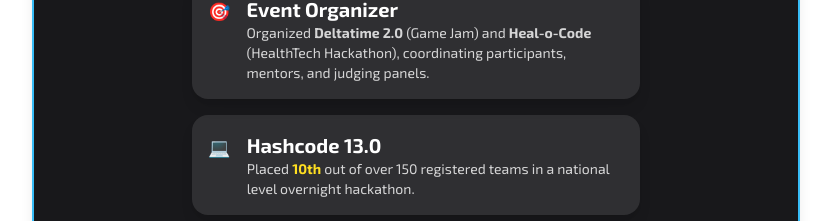
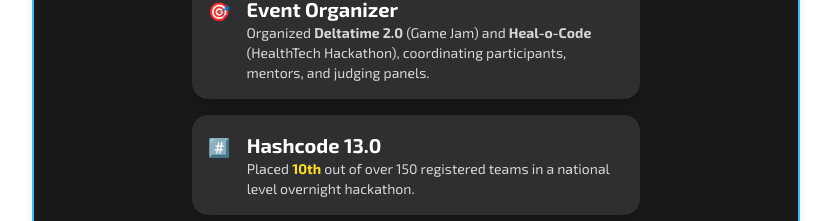
Before and after one commit to SavvyHex/sakethpai.me, a Next.js app: page / in a window 1280 px wide. Shown: the part 1854-2075 px from the top of the page, without its empty margins (224-1055 px from the left). Built offline with nearby package versions, Linux system fonts and the light colour scheme; no server answers; a web font is replaced by a local one.

Commit message:
Emoji Icon

```diff
--- a/app/components/FaceExperience.tsx
+++ b/app/components/FaceExperience.tsx
@@ -39,7 +39,7 @@
 
         <div className="bg-white/10 rounded-2xl p-4 shadow-lg flex items-start gap-4 hover:bg-white/15 transition">
           <div className="w-8 h-8 flex items-center justify-center text-green-300 font-bold text-lg">
-            💻
+            #️⃣
           </div>
           <div>
             <h2 className="font-semibold text-xl">Hashcode 13.0</h2>
```
